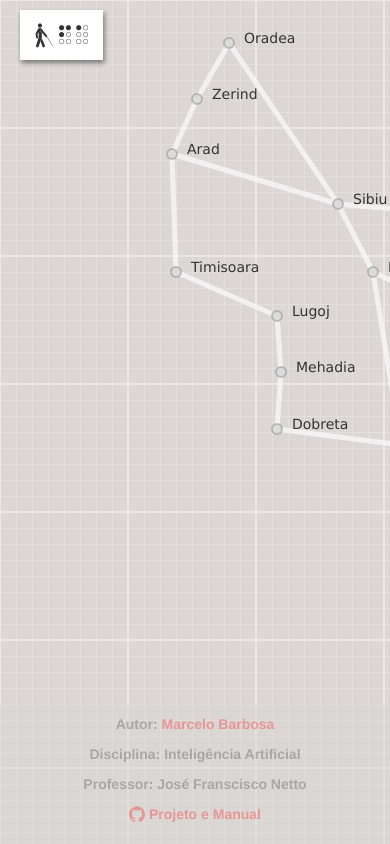
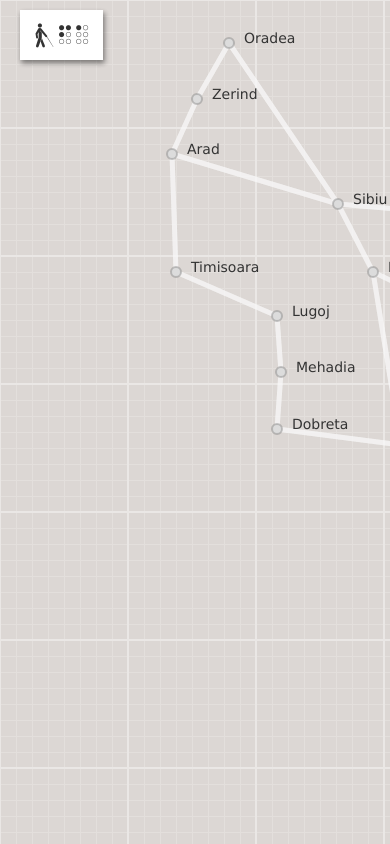
Before and after one commit to marcelobns/search-a-star, a plain HTML site: page index.html in a window 390 px wide. Shown: the top 844 px of the page. Drawn offline with Linux system fonts and the light colour scheme.

Commit message:
responsive utilities

```diff
--- a/index.html
+++ b/index.html
@@ -2,6 +2,7 @@
 <html>
     <head>
         <meta charset="utf-8">
+        <meta name="viewport" content="width=device-width, initial-scale=1.0"/>
         <title>Algorithm Star Search</title>
         <link rel="stylesheet" href="css/bootstrap.min.css" media="screen" title="no title" charset="utf-8">
         <link rel="stylesheet" href="css/font-awesome.min.css" media="screen" title="no title" charset="utf-8">
@@ -64,7 +65,7 @@
                 </div>
             </div>
         </div>
-        <div class="footer">
+        <div class="footer visible-lg">
             <div id="footer">
                 <p>Autor: <a href="https://github.com/marcelobns" target="_blank">Marcelo Barbosa</a></p>
                 <p>Disciplina: Inteligência Artificial</p>
```
